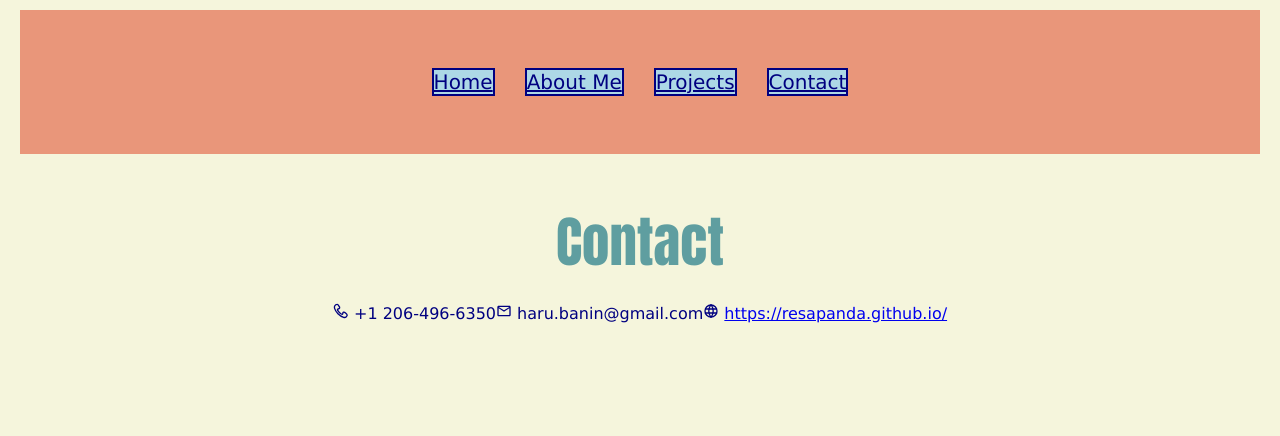
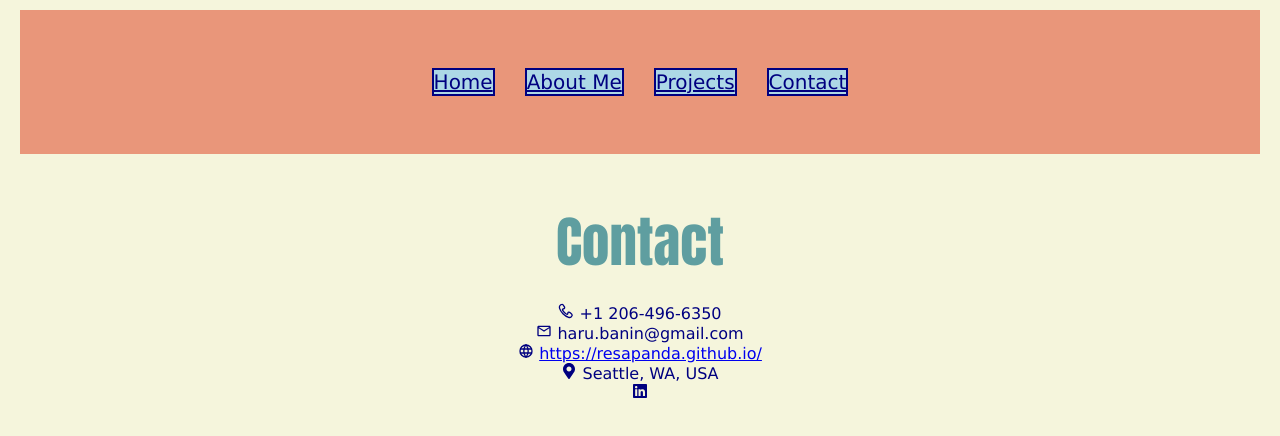
Before and after one commit to resapanda/resapanda.github.io, a React (Vite) app: page /#/contact in a window 1280 px wide. Shown: the top 436 px of the page. Built offline with nearby package versions, Linux system fonts and the light colour scheme.

Commit message:
edited router and contact

```diff
--- a/src/App.jsx
+++ b/src/App.jsx
@@ -1,7 +1,7 @@
 import './App.css'
 import items from './data/items';
 import Navigation from './components/Navigation';
-import { HashRouter as Router, Route, Routes } from 'react-router-dom';
+import { HashRouter as Router, Route, Routes, HashRouter } from 'react-router-dom';
 import HomePage from './pages/HomePage';
 import AboutMe from './pages/AboutMe';
 import Projects from './pages/Projects';
@@ -10,7 +10,7 @@ import Contact from './pages/Contact';
 function App() {
   return (
     <div>
-      <Router>
+      <HashRouter>
         <Navigation />
         <Routes>
           <Route path="/" element={<HomePage />}></Route>
@@ -18,7 +18,7 @@ function App() {
           <Route path="/projects" element={ <Projects />}></Route>
           <Route path="/contact" element={ <Contact />}></Route>
         </Routes>
-      </Router>
+      </HashRouter>
     </div>
   )
 }
--- a/src/pages/Contact.jsx
+++ b/src/pages/Contact.jsx
@@ -2,20 +2,31 @@ import "../App.css"
 import { GrPhone } from "react-icons/gr";
 import { MdOutlineMail } from "react-icons/md";
 import { TbWorld } from "react-icons/tb";
+import { FaMapMarkerAlt, FaLinkedin } from "react-icons/fa";
 
 
 function Contact() {
     return (
-      <div>
+      <div className="contact">
         <h2>Contact</h2>
         <span>
             <GrPhone /> +1 206-496-6350
         </span>
+        <br />
         <span>
             <MdOutlineMail/> haru.banin@gmail.com
         </span>
+        <br />
         <span>
             <TbWorld/> <a href = "https://resapanda.github.io/"> https://resapanda.github.io/</a>
+        </span>
+        <br />
+        <span>
+            <FaMapMarkerAlt/> Seattle, WA, USA
+        </span>
+        <br />
+        <span>
+            <FaLinkedin/>
         </span>
       </div>
     );
```
